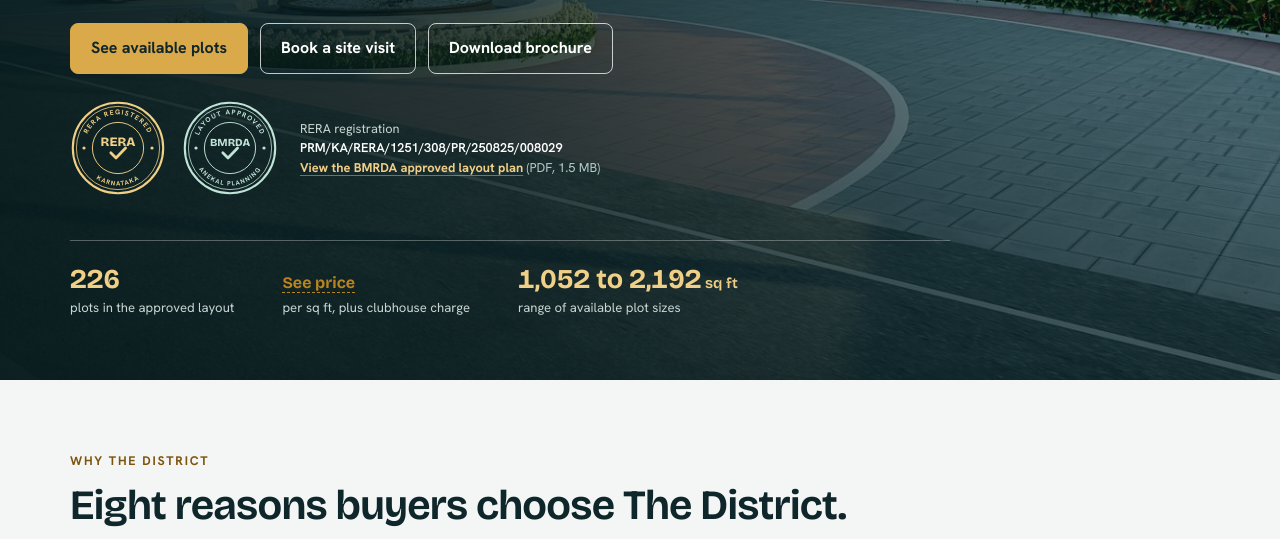
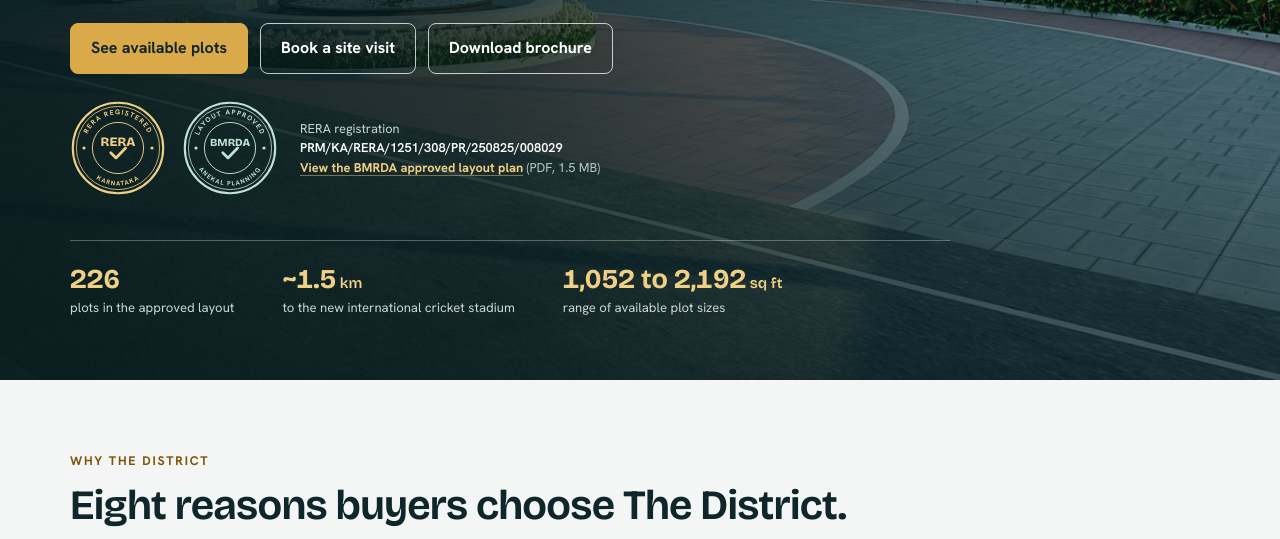
Before and after one commit to pvinodreddy7/the-district-site, a plain HTML site: page index.html in a window 1280 px wide. Shown: the part 547-1086 px from the top of the page. Drawn offline with nearby package versions, Linux system fonts and the light colour scheme.

Commit message:
Replace hero price with stadium distance

```diff
--- a/index.html
+++ b/index.html
@@ -531,7 +531,7 @@ details summary:hover{color:var(--teal)}
   <div class="wrap statwrap">
     <div class="stats">
       <div><b class="num">226</b><span>plots in the approved layout</span></div>
-      <div><b class="num" id="stRate" data-lock="cost">₹4,500</b><span>per sq ft, plus clubhouse charge</span></div>
+      <div><b class="num">~1.5<small class='unit'> km</small></b><span>to the new international cricket stadium</span></div>
       <div><b class="num" id="stRange"></b><span>range of available plot sizes</span></div>
     </div>
   </div>
```
